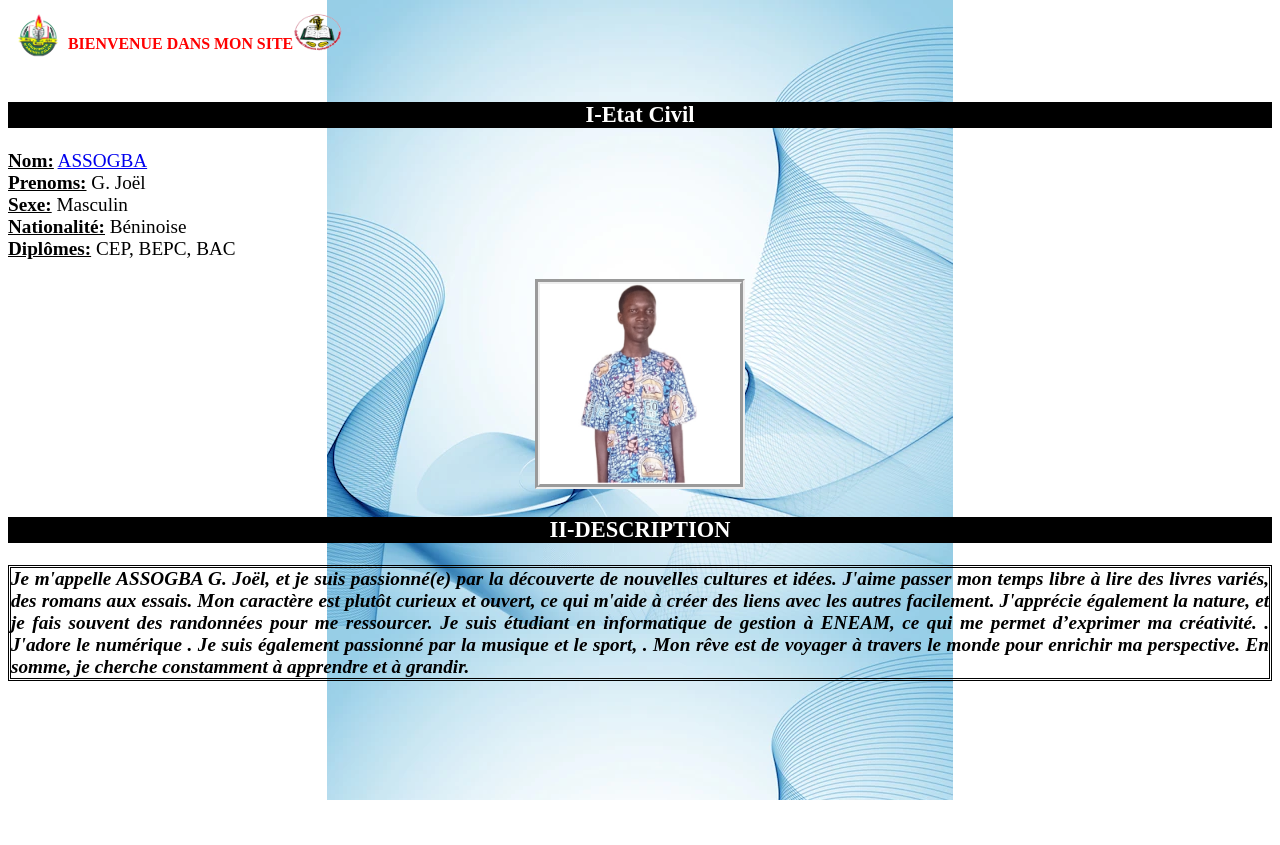
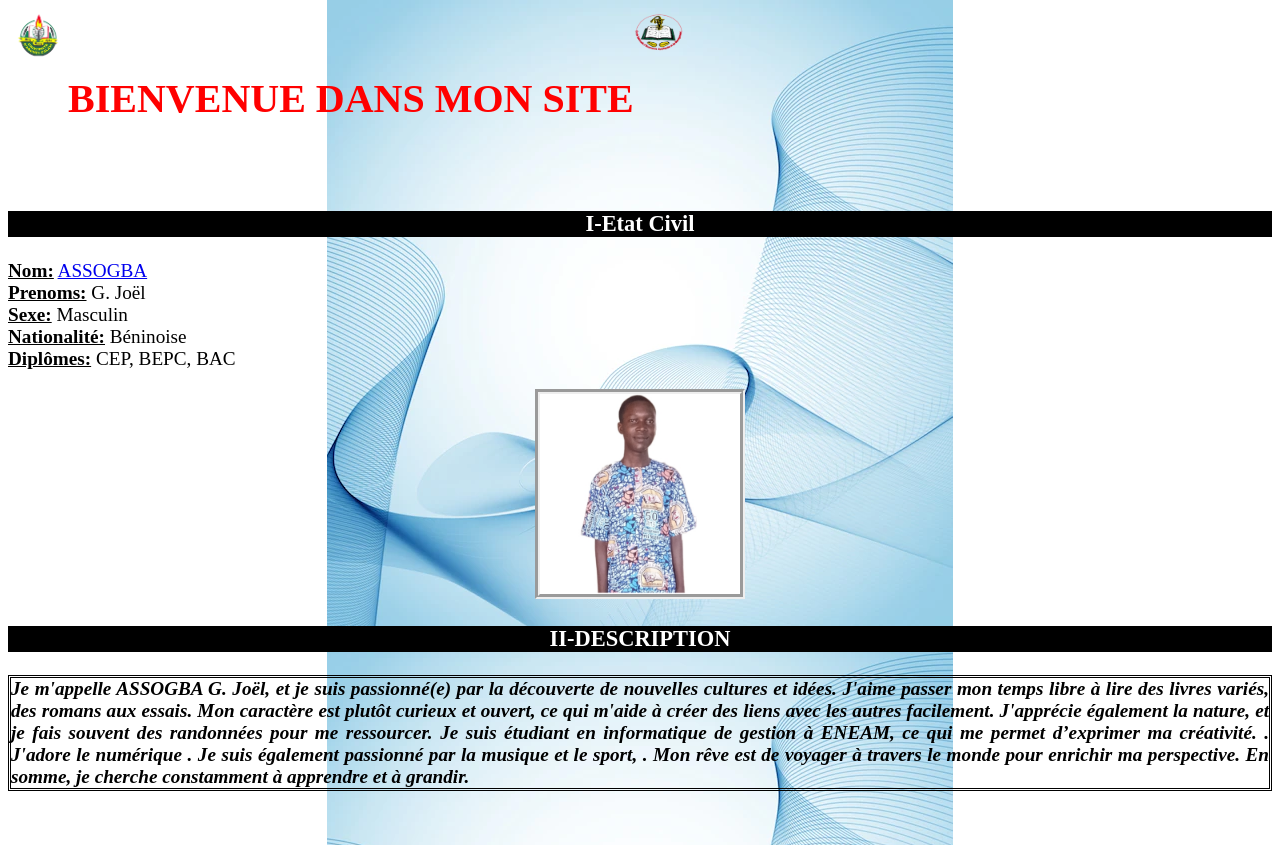
Before and after one commit to ASSOGBA-joel/monsiteweb, a plain HTML site: page page3.html in a window 1280 px wide. Before the commit the page ends 800 px from the top, so only its background shows below. Drawn offline with Linux system fonts and the light colour scheme; files whose address does not match are found by name.

Commit message:
Update Style.css

```diff
--- a/Style.css
+++ b/Style.css
@@ -1,5 +1,5 @@
 #f1,#ancre{color:white;text-align:center;background-color: black; }
-div,#ha2{color:red;text-align:center; display: flex; ;
+div,#ha2{color:red;text-align:center; display: flex; font-size:40px;
    ;
 }
 #ass {text-align: center}
```
